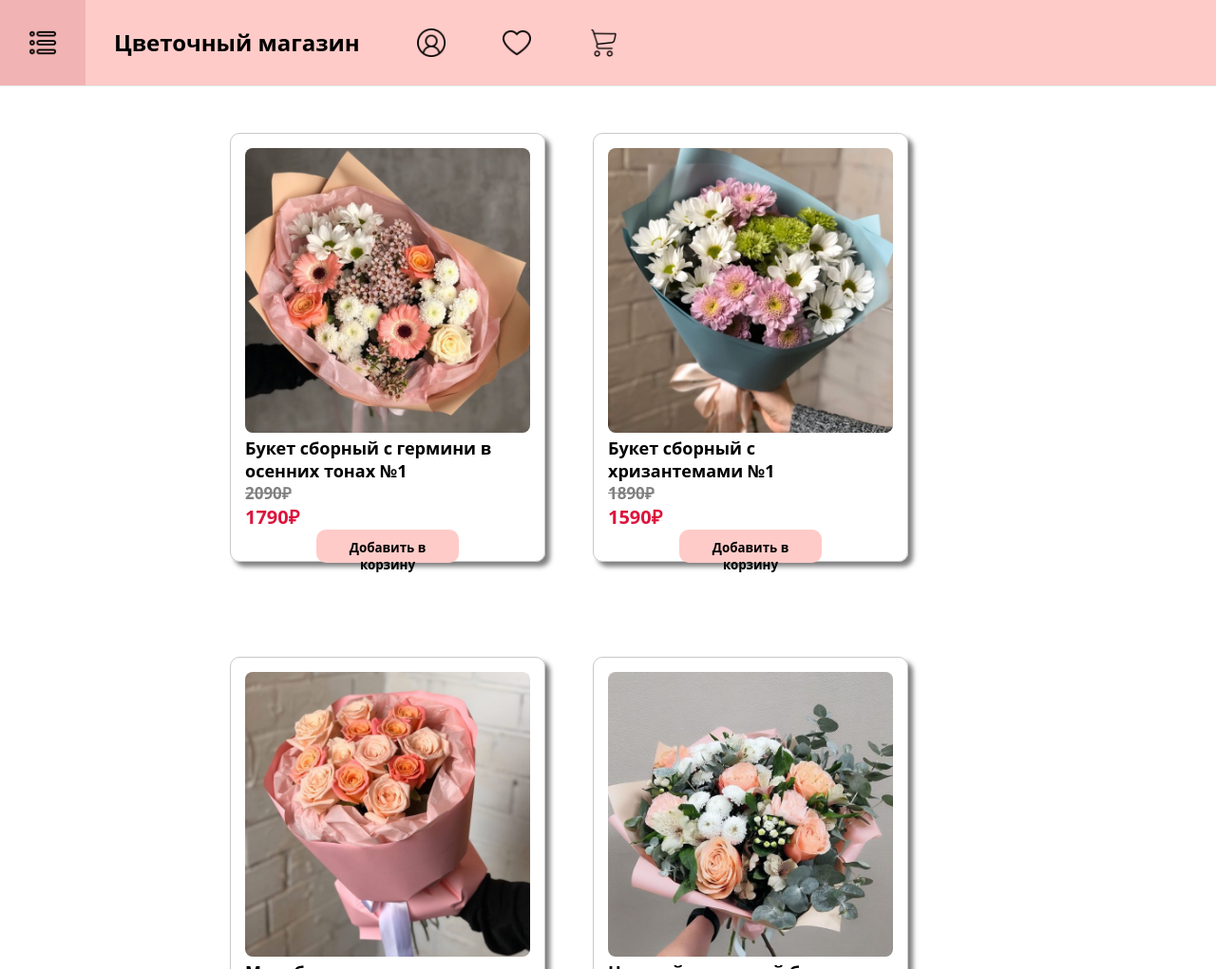
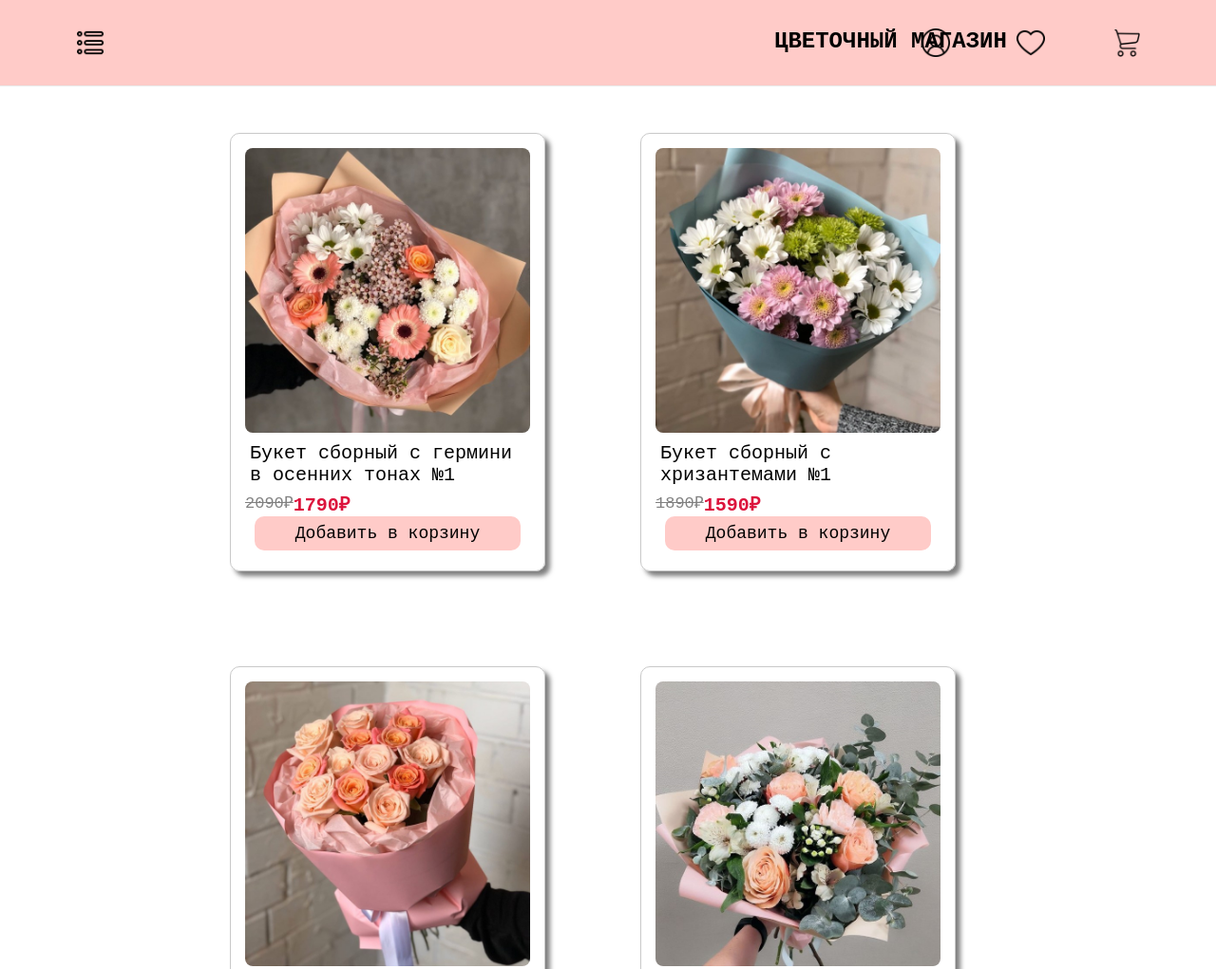
Before and after one commit to eyriny/4p22-frontend-ekaterina-kadykova, a plain HTML site: page homework_4/index.html in a window 1280 px wide. Shown: the top 1021 px of the page at 95% size. Drawn offline with Linux system fonts and the light colour scheme.

Commit message:
add homework_4

```diff
--- a/homework_4/index.html
+++ b/homework_4/index.html
@@ -4,20 +4,24 @@
         <meta charset="utf-8">
         <meta name="viewport" content="width=device-width, initial-scale=1.0">
         <link rel="stylesheet" href="style.css" type="text/css">
-        <title>Flower</title>
+        <title>ЦВЕТОЧНЫЙ МАГАЗИН</title>
     </head>
     <body>
         <header>
             <nav>
-                <div>
-                    <ul>
-                        <li><a href="#"><img src=icon/menu.png alt="Логотип" style="width: 30px; height: 30px"></a></li>
-                        <li><a href="#"><h1>Цветочный магазин</h1></a></li>
-                        <li><a href="#"><img src="icon/user.png" alt="Личный кабинет" style="width: 30px; height: 30px"></a></li>
-                        <li><a href="#"><img src="icon/love.png" alt="Избранное" style="width: 30px; height: 30px"></a></li>
-                        <li><a href="#"><img src="icon/shopping-cart.png" alt="Корзина" style="width: 30px; height: 30px"></a></li>
+                <ul class="upper-menu-1">
+                    <li><a href="#"><img src=icon/menu.png alt="Меню" class="images"></a></li>
                 </ul>
-                </div>
+                <ul class="logo">
+                    <li>
+                        <a href="#"><h1>ЦВЕТОЧНЫЙ МАГАЗИН</h1></a>
+                    </li>
+                </ul>
+                <ul class="upper-menu-2">
+                    <li><a href="#"><img src="icon/user.png" alt="Личный кабинет" class="images"></a></li>
+                    <li><a href="#"><img src="icon/love.png" alt="Избранное" class="images"></a></li>
+                    <li><a href="#"><img src="icon/shopping-cart.png" alt="Корзина" class="images"></a></li>
+                </ul>
             </nav>
         </header>
         <main>
@@ -25,60 +29,67 @@
                 <div class="card">
                     <img src="img/1.jpg" alt="Букет">
                     <h2>Букет сборный с гермини в осенних тонах №1</h2>
+                    <div class="price">
                         <p class="old-price">2090₽</p>
                         <p class="new-price">1790₽</p>
-                    <button>Добавить в корзину</button>
                     </div>
-
+                    <button><a href="#" class="add-to-cart">Добавить в корзину</a></button>
+                </div>
                 <div class="card">
                     <img src="img/2.jpg" alt="Букет">
                     <h2>Букет сборный с хризантемами №1</h2>
+                    <div class="price">
                         <p class="old-price">1890₽</p>
                         <p class="new-price">1590₽</p>
-                    <button>Добавить в корзину</button>
                     </div>
-
+                    <button><a href="#" class="add-to-cart">Добавить в корзину</a></button>
+                </div>
                 <div class="card">
                     <img src="img/3.jpg" alt="Букет">
                     <h2>Монобукет из роз в осенних тонах №1</h2>
+                    <div class="price">
                         <p class="old-price">2390₽</p>
                         <p class="new-price">2090₽</p>
-                    <button>Добавить в корзину</button>
                     </div>
-
+                    <button><a href="#" class="add-to-cart">Добавить в корзину</a></button>
+                </div>
                 <div class="card">
                     <img src="img/4.jpg" alt="Букет">
                     <h2>Нежный авторский букет для романтиков №1</h2>
+                    <div class="price">
                         <p class="old-price">2990₽</p>
                         <p class="new-price">2690₽</p>
-                    <button>Добавить в корзину</button>
                     </div>
-
+                    <button><a href="#" class="add-to-cart">Добавить в корзину</a></button>
+                </div>
                 <div class="card">
                     <img src="img/5.jpg" alt="Букет">
                     <h2>Нежный авторский букет для романтиков №2</h2>
+                    <div class="price">
                         <p class="old-price">3590₽</p>
                         <p class="new-price">3290₽</p>
-                    <button>Добавить в корзину</button>
                     </div>
-
+                    <button><a href="#" class="add-to-cart">Добавить в корзину</a></button>
+                </div>
                 <div class="card">
                      <img src="img/6.jpg" alt="Букет">
                     <h2>Букет сборный с желтым акцентом</h2>
+                    <div class="price">
                         <p class="old-price">2590₽</p>
                         <p class="new-price">2290₽</p>
-                    <button>Добавить в корзину</button>
+                    </div>
+                    <button>
+                        <a href="#" class="add-to-cart">Добавить в корзину</a>
+                    </button>
                 </div>
             </div>
         </main>
         <footer>
-                <ul>
-                  <li><a href="#">О нас</a></li>
-                  <li><a href="#">Доставка</a></li>
-                  <li><a href="#">Оплата</a></li>
-                  <li><a href="#">Контакты</a></li>
-                  <li><a href="#">Помощь</a> </li>
-                </ul>
+                <h3><a href="#">О нас</a></h3>
+                <h3><a href="#">Доставка</a></h3>
+                <h3><a href="#">Оплата</a></h3>
+                <h3><a href="#">Контакты</a></h3>
+                <h3><a href="#">Помощь</a></h3>
         </footer>
     </body>
 </html>
--- a/homework_4/style.css
+++ b/homework_4/style.css
@@ -1,26 +1,59 @@
 *{
     margin: 0;
     padding: 0;
-    font-family: "Montserrat", "Open Sans", Helvetica, Arial, sans-serif;
-    font-weight: 700;
+    font-family: "Courier New", Courier, "Lucida Sans Typewriter", "Lucida Typewriter", monospace;
 }
 
 header {
     position: relative;
     box-sizing: border-box;
     width: 100%;
+    height: 90px;
     display: flex;
-    justify-content: center;
+    justify-content: space-between;
+    background: #ffcbc8;
 }
 
-nav {
+.upper-menu-1 {
+    position: relative;
+    box-sizing: border-box;
     width: 100%;
-    margin: 0 auto;
+    left: 50px;
+}
+
+.images {
+    height: 30px;
+    width: 30px;
+}
+
+.logo {
+    box-sizing: border-box;
+    position: absolute;
+    display: flex;
+    align-items: center;
+    top: 20px;
+    width: 305px;
+    left: 785px;
 }
 
 h1 {
-    color:rgb(0, 0, 0);
+    list-style: none;
+    color: #000000;
 }
+
+.upper-menu-2 {
+    box-sizing: border-box;
+    position: absolute;
+    display: flex;
+    justify-content: space-between;
+    align-items: center;
+    column-gap: 10px;
+    margin-right: auto;
+    top: 20px;
+    right: 50px;
+    list-style-type: none;
+}
+
 
 nav:before {
     content: " ";
@@ -35,41 +68,45 @@ nav:before {
 }
 
 ul {
-    margin: 0;
-    padding: 0;
     list-style: none;
     height: 50px;
-
-}
-
-ul li {
-    float: left;
 }
 
 ul li a {
     display: block;
     height: 30px;
     padding: 30px;
-    text-decoration: uppercase;
     text-decoration: none;
-    line-height: 30px;
 }
 
 ul li a:hover {
     background: #f1b3b3;
 }
-.container {
-		display: flex;
-		flex-wrap: wrap;
-		row-gap: 50px; // расстояние между строками
-		column-gap: 50px; // расстояние между столбцами
-        align-items: center;
-}
 
 main {
     width: 70%;
-    margin-left: auto;
-    margin-right: auto;
+    margin: 0 auto;
+}
+
+.container {
+	display: flex;
+	flex-wrap: wrap;
+	row-gap: 50px;
+	column-gap: 50px;
+    margin-bottom: 50px;
+}
+
+.card {
+    width: 300px;
+    height: 430px;
+    padding: 15px;
+    text-align: left;
+    box-shadow: 5px 5px 5px rgba(0, 0, 0, 0.5);
+    border: solid 1px;
+    border-radius: 10px;
+    border-color: rgb(201, 201, 201);
+    margin-left: 50px;
+    margin-top: 50px;
 }
 
 img {
@@ -78,42 +115,65 @@ img {
     border-radius: 8px;
 }
 
-.card {
-    border: none;
-    width: 300px;
-    height: 420px;
-    padding: 15px;
-    text-align: left;
-    font-size: 12px;
-    box-shadow: 5px 5px 5px rgba(0, 0, 0, 0.5);
-    border: solid 1px;
-    border-radius: 10px;
-    border-color: rgb(201, 201, 201);
-    margin-left: 50px;
-    margin-top: 50px;
+h2 {
+    margin: 5px;
+    font-size: 20px;
+    font-weight: 200;
+}
+
+.price {
+    display: flex;
+    flex-wrap: wrap;
+	row-gap: 50px;
+    margin-left: 0px;
 }
 
 .old-price {
-    font-size: 17px;
     text-decoration: line-through;
     color: grey;
+    font-size: 17px;
 }
 
 .new-price {
-    font-size: 20px;
     font-weight: bold;
     color: #DC143C;
+    font-size: 20px;
+    font-style: normal;
 }
 
 button {
-    padding: 10px 10px;
-    weight: 150px;
-    height: 35px;
+    padding: 8px;
+    width: 280px;
+    height: 36px;
     color: #000000;
     background: #ffcbc8;
     border: none;
     border-radius: 10px;
-    margin-left: 75px;
-    margin-right: 75px;
+    margin-left: 10px;
+    margin-right: 10px;
     text-align: center;
 }
+
+.add-to-cart {
+    font-size: 18px;
+    font-weight: 100;
+    text-decoration: none;
+    color:#000000;
+}
+
+footer {
+    box-sizing: border-box;
+    width: 100%;
+    height: 200px;
+    padding: 20px;
+    background-color: #ffcbc8;
+    margin-top: 20px;
+}
+
+h3 a {
+    display: block;
+    text-decoration: none;
+    margin: 0 0 0 17%;
+    color:#000000;
+    padding: 3px;
+}
```
Also changed, not shown: homework_4/icon/logo.png (deleted), homework_4/icon/rose.png (deleted), homework_4/icon/searh.png (deleted), homework_4/img/7.jpg (deleted), homework_4/img/8.jpg (deleted), homework_4/img/logo1.jpg (deleted), homework_4/img/фон.jpg (deleted). Lines whose indentation alone changed are shown as unchanged.
